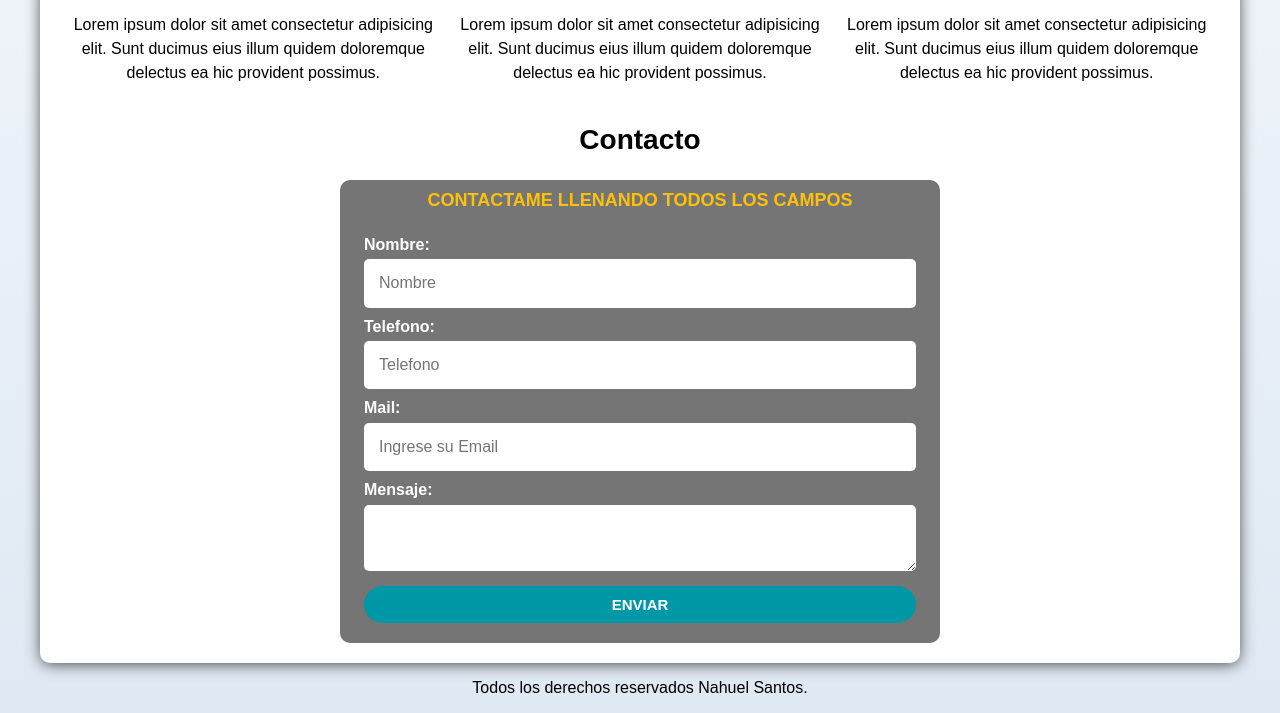
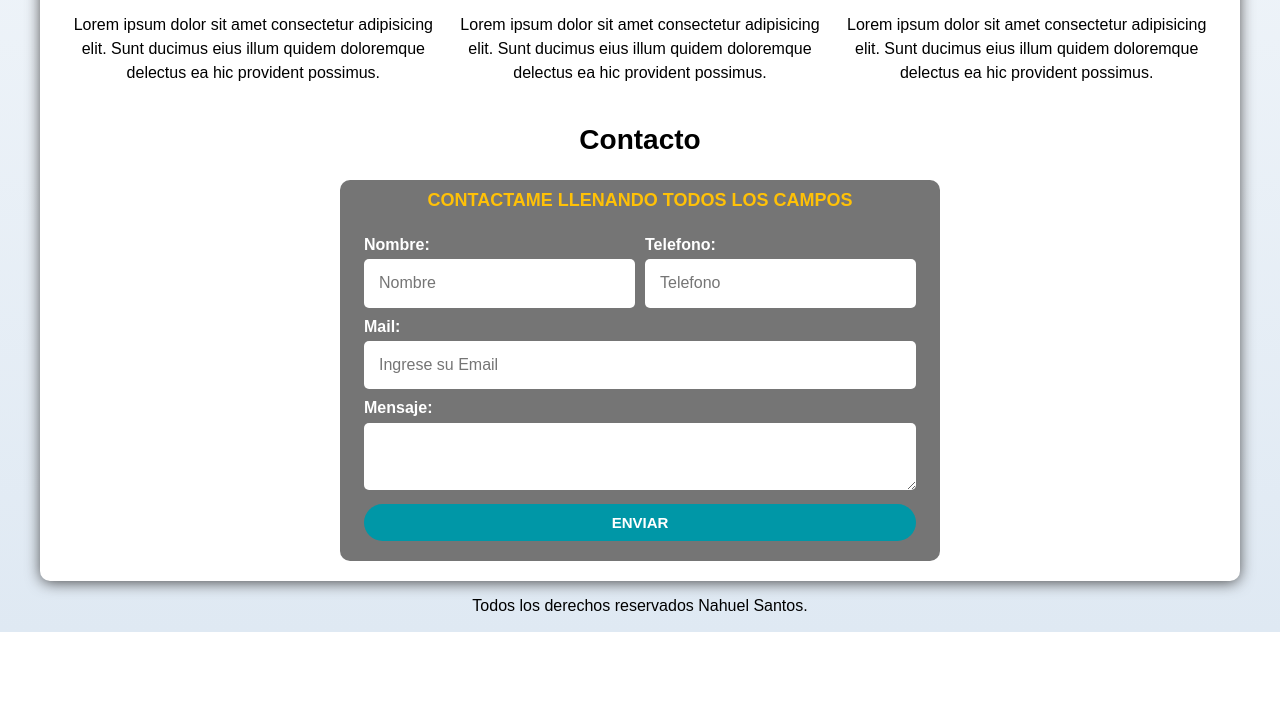
Before and after one commit to NahuelSantos98/Curso-FullStack-Udemy, a plain HTML site: page Desarrollo Web /Modulo 4 y 5/freelancer_inicio/index.html in a window 1280 px wide. Shown: the part 826-1539 px from the top of the page. After the commit the page ends 1458 px from the top, so only its background shows below. Drawn offline with Linux system fonts and the light colour scheme.

Commit message:
Actualizando primer modulo FreeLancer

```diff
--- a/Desarrollo Web /Modulo 4 y 5/freelancer_inicio/css/style.css
+++ b/Desarrollo Web /Modulo 4 y 5/freelancer_inicio/css/style.css
@@ -194,6 +194,20 @@ h1, h2, h3{
     margin-bottom: 2rem;
 }
 
+@media (min-width:480px){
+    .contenedor-campos{
+        display: grid;
+        grid-template-columns: repeat(2, 1fr) ;
+        column-gap: 1rem;
+    }
+    .correo{
+    grid-column: 1/3; /* Grid-column se usa para definir que lugares va a ocupar */
+    }
+    .mensaje{
+        grid-column: 1/3;
+    }
+}
+
 .campo{
     margin-bottom: 1rem;
 }
--- a/Desarrollo Web /Modulo 4 y 5/freelancer_inicio/index.html
+++ b/Desarrollo Web /Modulo 4 y 5/freelancer_inicio/index.html
@@ -105,11 +105,11 @@
                 <label>Telefono:</label>
                 <input type="tel" placeholder="Telefono">  <!--Type tel es para que solo puedan completar como un telefono.-->
             </article>
-            <article class="campo">
+            <article class="campo correo">
                 <label>Mail:</label>
                 <input type="email" placeholder="Ingrese su Email">
         </article>
-        <article class="campo">
+        <article class="campo mensaje">
             <label>Mensaje:</label>
             <textarea></textarea> <!--Para cuando necesite que ingresen mas caracteres preferible usar textarea antes que input-->
         </article>
```
